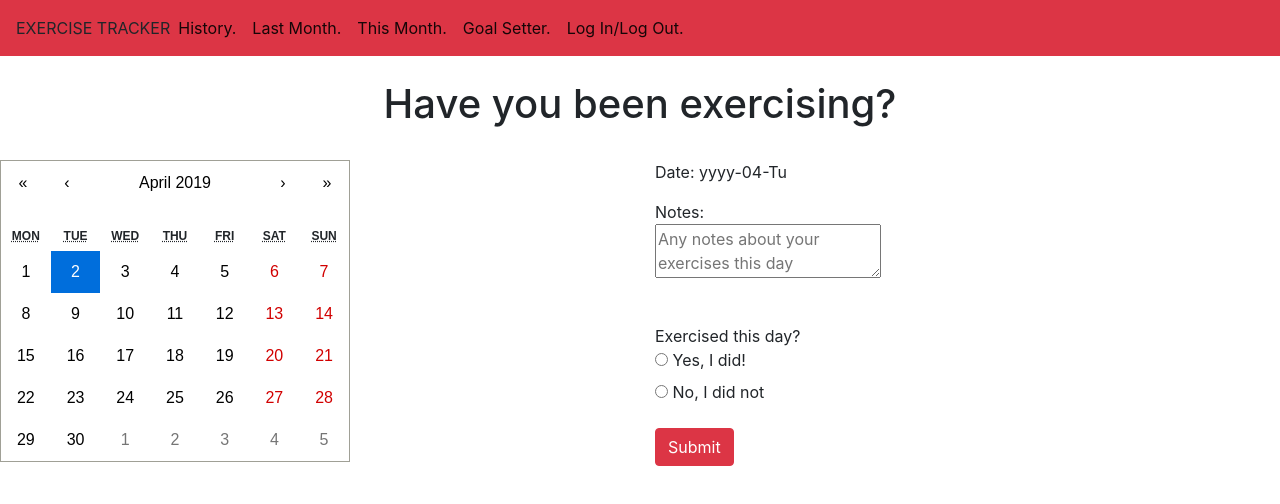
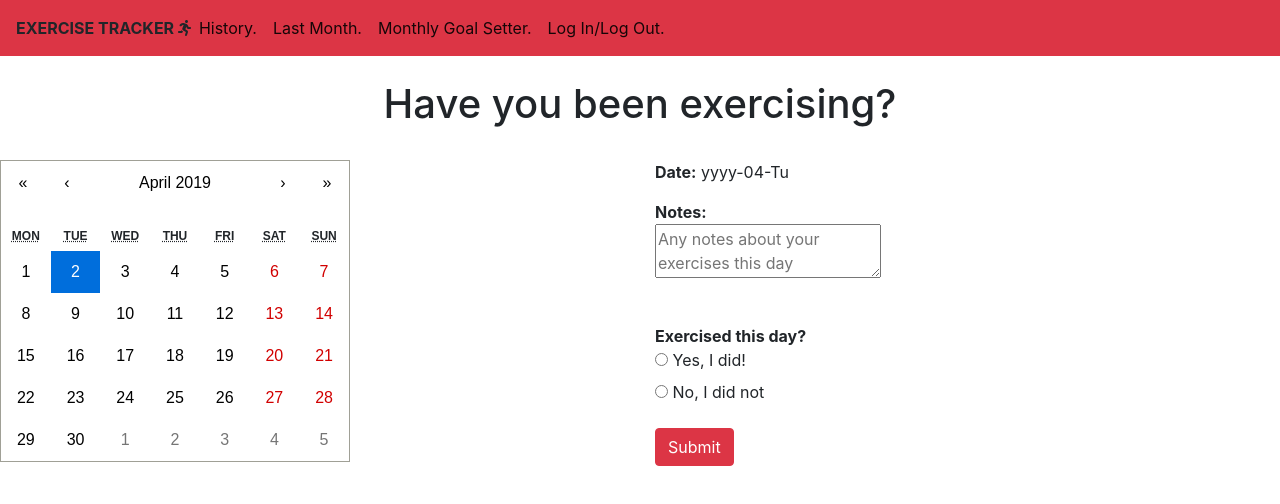
Before and after one commit to gwin333/capstone, a React app: page / in a window 1280 px wide. Built offline with nearby package versions, Linux system fonts and the light colour scheme.

Commit message:
some front-end appearance edits

```diff
--- a/public/index.html
+++ b/public/index.html
@@ -15,6 +15,7 @@
     crossorigin="anonymous">
 
   <link rel="manifest" href="%PUBLIC_URL%/manifest.json" />
+
   <!--
       Notice the use of %PUBLIC_URL% in the tags above.
       It will be replaced with the URL of the `public` folder during the build.
@@ -24,7 +25,10 @@
       work correctly both with client-side routing and a non-root public URL.
       Learn how to configure a non-root public URL by running `npm run build`.
     -->
-  <title>9/18 Capstone: Exercise Tracker</title>
+  <!--Font Awesome Script-->
+  <script defer src="https://use.fontawesome.com/releases/v5.8.1/js/all.js" integrity="sha384-g5uSoOSBd7KkhAMlnQILrecXvzst9TdC09/VM+pjDTCM+1il8RHz5fKANTFFb+gQ"
+    crossorigin="anonymous"></script>
+  <title>Exercise Tracker</title>
 </head>
 
 <body>
--- a/src/components/Form.js
+++ b/src/components/Form.js
@@ -44,10 +44,10 @@ class Form extends Component {
             <div>
                 <form onSubmit={this.handleSubmit}>
                     <div className="form-group">
-                        Date: {this.props.value}<br />
+                        <b>Date:</b> {this.props.value}<br />
                     </div>
                     <div className="form-group">
-                        Notes:<br />
+                        <b>Notes:</b><br />
                         <textarea
                             type="text"
                             name="notes"
@@ -56,7 +56,7 @@ class Form extends Component {
                             onChange={this.handleChange}
                         /></div><br />
                     <div className="form-group">
-                        Exercised this day?<br />
+                        <b>Exercised this day?</b><br />
                         <label>
                             <input
                                 type="radio"
--- a/src/components/Navbar.js
+++ b/src/components/Navbar.js
@@ -3,9 +3,9 @@ import React from 'react';
 function Navbar() {
     return (
         <nav className="navbar navbar-expand-lg navbar-light bg-danger">
-            EXERCISE TRACKER
+            <b>EXERCISE TRACKER <i class="fas fa-running"></i></b>
 
-          <div className="collapse navbar-collapse" id="navbarTogglerDemo02">
+            <div className="collapse navbar-collapse" id="navbarTogglerDemo02">
                 <ul className="navbar-nav mr-auto mt-2 mt-lg-0">
                     <li className="nav-item active">
                         <a className="nav-link" href="#">History.<span className="sr-only">(current)</span></a>
@@ -14,10 +14,7 @@ function Navbar() {
                         <a className="nav-link" href="#">Last Month.<span className="sr-only">(current)</span></a>
                     </li>
                     <li className="nav-item active">
-                        <a className="nav-link" href="#">This Month.<span className="sr-only">(current)</span></a>
-                    </li>
-                    <li className="nav-item active">
-                        <a className="nav-link" href="#">Goal Setter.<span className="sr-only">(current)</span></a>
+                        <a className="nav-link" href="#">Monthly Goal Setter.<span className="sr-only">(current)</span></a>
                     </li>
                     <li className="nav-item active">
                         <a className="nav-link" href="#">Log In/Log Out.<span className="sr-only">(current)</span></a>
```
Also changed, not shown: package.json (+6 -2 lines), 1 other file.
